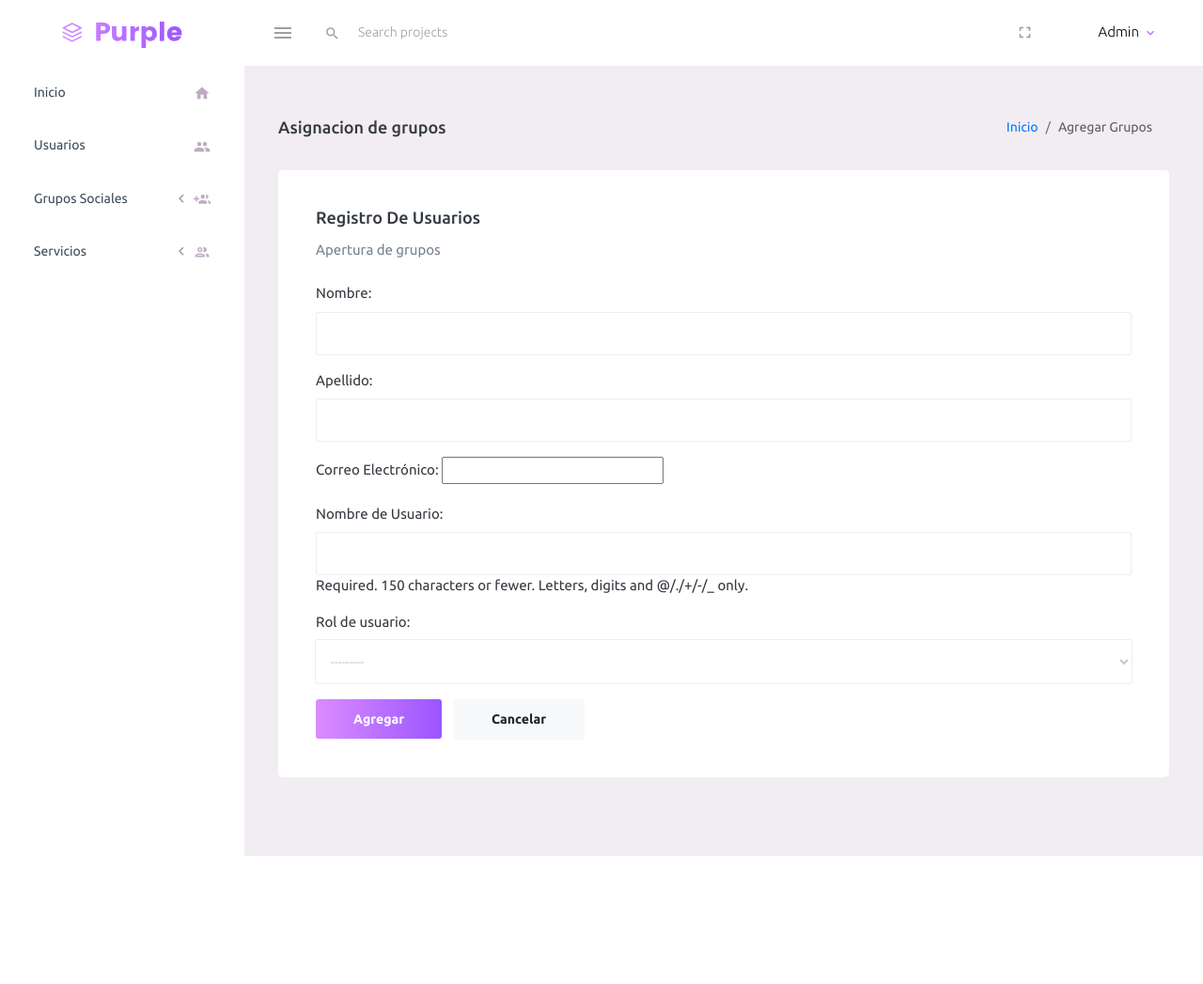
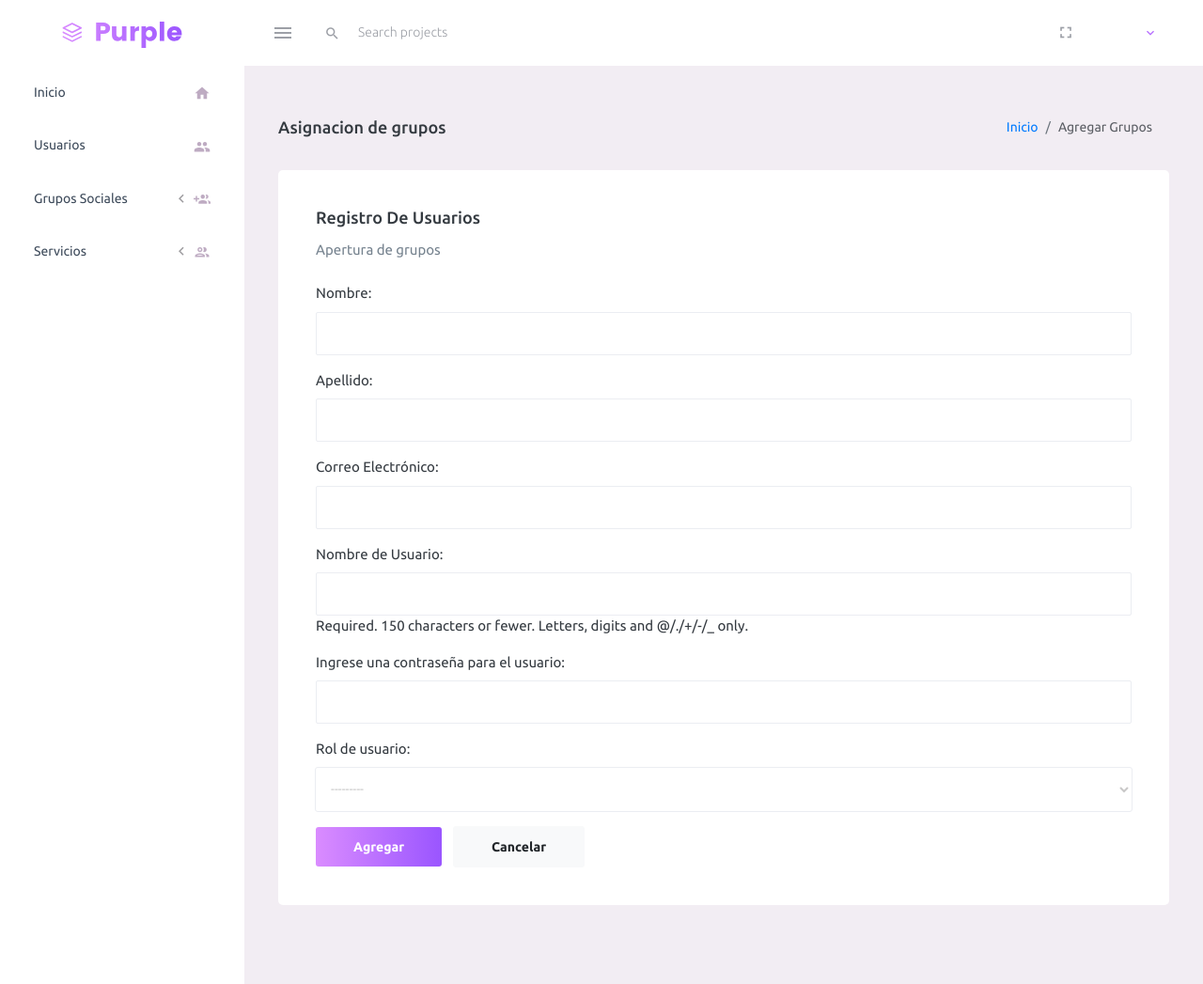
Before and after one commit to ferkrs/dmmproyecto, a Django app: page /users/create in a window 1280 px wide. Shown: the whole page at 94% size. Before the commit the page ends 911 px from the top, so only its background shows below. Run offline with Django 3.2, Linux system fonts and the light colour scheme; some libraries are stand-ins or nearby versions.

Commit message:
Arreglado registro de usuarios

```diff
--- a/inicio/forms.py
+++ b/inicio/forms.py
@@ -9,6 +9,7 @@
             'last_name',
             'email',
             'username',
+            'password',
             'rol'
         ]
         labels = {
@@ -16,13 +17,16 @@
             'last_name': 'Apellido',
             'email': 'Correo Electrónico',
             'username': 'Nombre de Usuario',
-            'rol': 'Rol de usuario'
+            'rol': 'Rol de usuario',
+            'password': 'Ingrese una contraseña para el usuario'
         }
         widgets = {
-            'first_name': forms.TextInput(attrs={'class': 'form-control '}),
-            'username': forms.TextInput(attrs={'class': 'form-control '}),
-            'last_name': forms.TextInput(attrs={'class': 'form-control '}),
-            'rol' :forms.Select(attrs={'class': 'form-control'}),
+            'first_name': forms.TextInput(attrs={'class': 'form-control ', 'required': True}),
+            'username': forms.TextInput(attrs={'class': 'form-control ', 'required': True}),
+            'password': forms.PasswordInput(attrs={'class': 'form-control ', 'required': True}),
+            'email': forms.EmailInput(attrs={'class': 'form-control ', 'required': True}),
+            'last_name': forms.TextInput(attrs={'class': 'form-control ', 'required': True}),
+            'rol' :forms.Select(attrs={'class': 'form-control', 'required': True}),
         }
 
 class GrupoForm(forms.ModelForm):
--- a/inicio/urls.py
+++ b/inicio/urls.py
@@ -4,9 +4,12 @@
 
 urlpatterns = [
     path('', index, name='index'),
+    # User Routes
     path('accounts/', include('django.contrib.auth.urls')),
     path('users/create', views.register, name='user_create'),
     path('users/list', views.user_list, name='user_list'),
+    path('logout', views.logout_view, name='logout'),
+    # Grupos Routes
     path('grupos', grupo_crear, name='grupos'),
     path('grupos/list', views.GruposList.as_view(), name='grupo_list'),
     path('grupos/add', views.GruposAdd.as_view(), name='grupo_add'),
--- a/inicio/views.py
+++ b/inicio/views.py
@@ -4,11 +4,17 @@
 from django.http import HttpResponse
 from .models import *
 from .forms import GrupoForm, RegisterForm
+from django.contrib.auth.hashers import make_password
+from django.contrib.auth import logout
+from django.contrib.auth.decorators import login_required
+
+@login_required
 def index(request):
     return render(request,'index.html')
 
 # VISTAS LOGIN Y REGISTRO DE USUARIOS
 # Users List
+@login_required
 def user_list(request):
     usuarios = Usuario.objects.all()
     return render(request, 'users/user_list.html', {'usuarios': usuarios})
@@ -17,12 +23,17 @@
     if request.method == 'POST':
         form = RegisterForm(request.POST)
         if form.is_valid():
-            form.save()
+            user = form.save(commit=False)
+            user.password = make_password(user.password)
+            user.save()
             return render(request, 'users/user_list.html', {})
     else:
         form = RegisterForm()
     return render(request, 'users/user_register.html', {'form': form})
 
+def logout_view(request):
+    logout(request)
+    return redirect('accounts/login')
 
 
 class GruposAdd(generic.ListView):
--- a/templates/navbar.html
+++ b/templates/navbar.html
@@ -28,12 +28,12 @@
           <a class="nav-link dropdown-toggle" id="profileDropdown" href="#" data-toggle="dropdown" aria-expanded="false">
             <div class="nav-profile-text">
                 <!-- Agregar el status del usuario activo-->
-              <p class="mb-1 text-black">Admin</p>
+              <p class="mb-1 text-black">{{ user.get_username }}</p>
             </div>
           </a>
           <div class="dropdown-menu navbar-dropdown" aria-labelledby="profileDropdown">
-            <a class="dropdown-item" href="#">
-              <i class="mdi mdi-logout mr-2 text-primary"></i> Signout </a>
+            <a class="dropdown-item" href="{% url 'logout' %}">
+              <i class="mdi mdi-logout mr-2 text-primary"></i> Cerrar Sesión </a>
           </div>
         </li>
       </ul>
--- a/templates/registration/login.html
+++ b/templates/registration/login.html
@@ -19,8 +19,9 @@
                 <div class="brand-logo">
                   <img src="../../assets/images/logo.svg">
                 </div>
-                <h4>Asociacion</h4>
-                <h6 class="font-weight-light">Ingreso al sistema.</h6>
+                <h4>Sistema Dirección Municipal de la Mujer</h4>
+                <br>
+                <h6 class="font-weight-light">Ingreso al sistema</h6>
                 <form method="post" action="{% url 'login' %}" class="pt-3">
                   {% csrf_token %}
 
--- a/templates/users/user_list.html
+++ b/templates/users/user_list.html
@@ -11,8 +11,8 @@
       <a class="file-upload-browse btn btn-gradient-primary" type="button" href="{% url 'user_create' %}">Crear usuario</a>
       <nav aria-label="breadcrumb">
         <ol class="breadcrumb">
-          <li class="breadcrumb-item"><a href="{% url 'index' %}">Usuario</a></li>
-          <li class="breadcrumb-item"><a href="{% url 'grupos' %}">Inicio</a></li>
+          <li class="breadcrumb-item"><a href="{% url 'index' %}">Inicio</a></li>
+          <li class="breadcrumb-item"><a href="{% url 'grupos' %}">Listado</a></li>
         </ol>
       </nav>
     </div>
@@ -20,7 +20,7 @@
       <div class="card">
         <div class="card-body">
           <h4 class="card-title">Usuarios Sistema</h4>
-          <p class="card-description"> Listado de los usuarios registrados
+          <p class="card-description"> Listado de usuarios registrados
           </p>
           <table class="table table-hover">
             <thead>
--- a/templates/users/user_register.html
+++ b/templates/users/user_register.html
@@ -21,7 +21,7 @@
           <div class="card-body">
             <h4 class="card-title">Registro de usuarios</h4>
             <p class="card-description">Apertura de grupos</p>
-            <form class="forms-sample">
+            <form class="forms-sample" method="POST">
               {% csrf_token %}
               {{form.as_p}}
 
```
